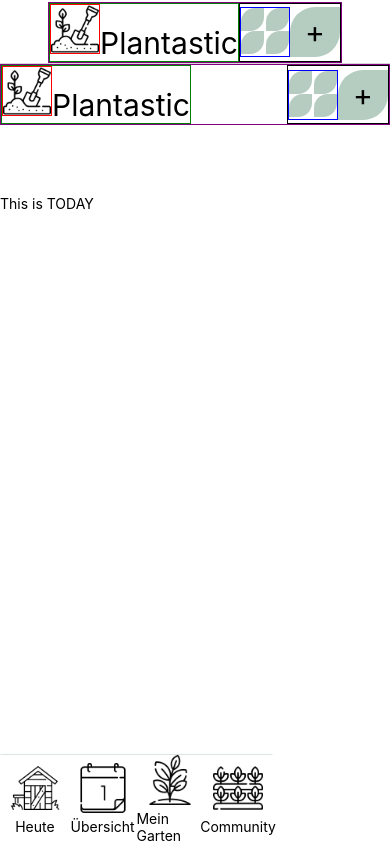
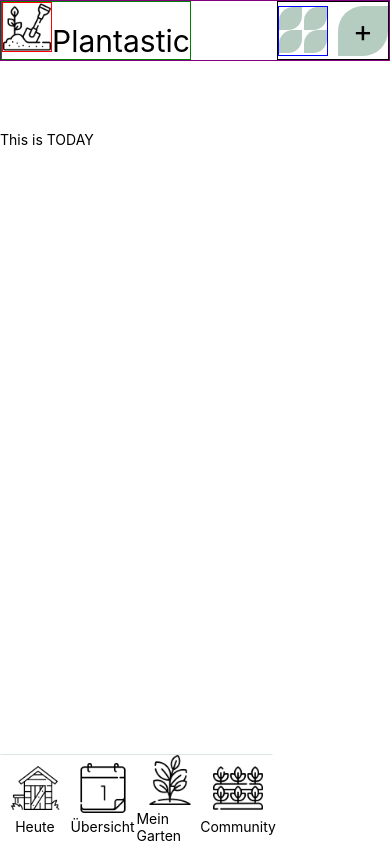
Before and after one commit to cathacz/plantastic, a React Native app in the folder client/: screen /today in a window 390 px wide. Built offline with nearby package versions, Linux system fonts and the light colour scheme.

Commit message:
decided against header navbar, going with regular component, deleted unnecessary styles

```diff
--- a/client/App.js
+++ b/client/App.js
@@ -19,7 +19,12 @@ const Stack = createNativeStackNavigator();
 function App() {
   return (
     <NavigationContainer>
-      <Stack.Navigator screenOptions={{ headerTitleAlign: "center" }}>
+      <Stack.Navigator
+        screenOptions={{
+          headerShown: false,
+          headerTitleAlign: "center",
+        }}
+      >
         {/* Main Screens ---------------------------------- */}
         <Stack.Screen
           name="Today"
--- a/client/app/styles/StyleMain.js
+++ b/client/app/styles/StyleMain.js
@@ -25,33 +25,22 @@ const StyleMain = StyleSheet.create({
   navMainTop: {
     borderColor: "purple",
     borderWidth: 1,
-    // padding: 5,
+    padding: 5,
     flexDirection: "row",
     justifyContent: "space-between",
-    // alignItems: "center",
     width: "100%",
-    // width: Dimensions.get("window").width,
-
-    // flex: 1,
-    // alignContent: "flex-end",
-    // position: "absolute",
-    // height: "100%",
   },
-  // navTopItem: { flexDirection: "row" },
   navTopElement: {
     borderColor: "green",
     borderWidth: 1,
     flexDirection: "row",
     alignItems: "baseline",
-    // justifyContent: "center",
   },
   navTopElementImage: {
     borderColor: "red",
     borderWidth: 1,
     height: 50,
     width: 50,
-    // alignItems: "center",
-    // margin: 5,
   },
   navTopText: {
     fontSize: 30,
@@ -61,46 +50,30 @@ const StyleMain = StyleSheet.create({
     borderColor: "black",
     borderWidth: 1,
     flexDirection: "row",
-    // width: "100%",
-    // justifyContent: "center",
     alignItems: "center",
   },
   searchMenuWrapper: {
     borderColor: "blue",
     borderWidth: 1,
-    // flexDirection: "column",
     height: 50,
     width: 50,
-    // justifyContent: "space-between",
-    // alignContent: "space-between",
   },
   rowSpaceBetween: {
     flexDirection: "row",
     justifyContent: "space-between",
   },
-  // searchMenuWrapperFirstRow: {
-  //   flexDirection: "row",
-  //   justifyContent: "space-between",
-  // },
-  // searchMenuWrapperSecondRow: {
-  //   flexDirection: "row",
-  //   justifyContent: "space-between",
-  // },
   searchMenuLeaf: {
-    // borderColor: "yellow",
-    // borderWidth: 1,
     height: 23,
     width: 23,
     backgroundColor: colors.sage5,
     borderTopLeftRadius: 14,
+
     borderBottomRightRadius: 14,
-    // borderBottomColor: colors.sage75,
-    // borderStyle: "solid",
   },
   // // Add Button
   addWrapper: {
     flexDirection: "row",
-    // margin: 10,
+    marginLeft: 10,
     width: 50,
     height: 50,
     backgroundColor: colors.sage5,
```
